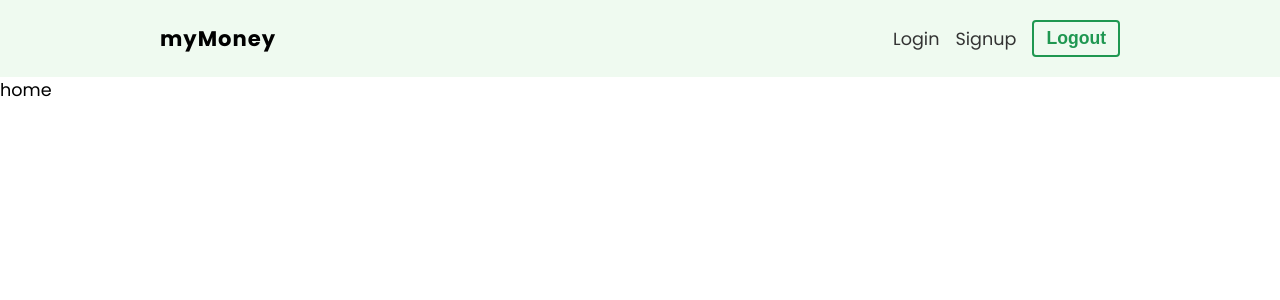
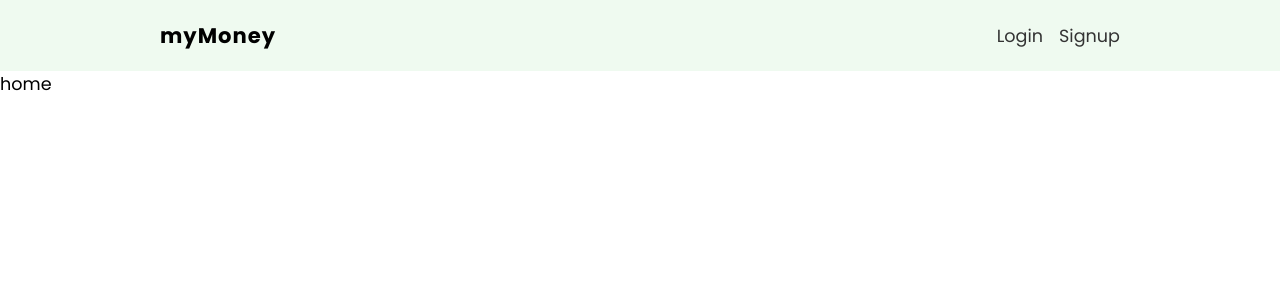
Before and after one commit to marksav85/my-money, a React (Vite) app: page / in a window 1280 px wide. Shown: the top 300 px of the page. Built offline with nearby package versions, Linux system fonts and the light colour scheme.

Commit message:
Refactor Navbar component to conditionally render login and signup links based on user authentication status

```diff
--- a/src/components/Navbar.jsx
+++ b/src/components/Navbar.jsx
@@ -1,26 +1,38 @@
 import { Link } from "react-router-dom";
 import { useLogout } from "../hooks/useLogout";
+import { useAuthContext } from "../hooks/useAuthContext";
 
+// styles
 import styles from "./Navbar.module.css";
 
 export default function Navbar() {
   const { handleLogout } = useLogout();
+  const { user } = useAuthContext();
 
   return (
     <nav className={styles.navbar}>
       <ul>
         <li className={styles.title}>myMoney</li>
+        {!user && (
+          <>
             <li>
               <Link to="/login">Login</Link>
             </li>
             <li>
               <Link to="/signup">Signup</Link>
             </li>
+          </>
+        )}
+        {user && (
+          <>
+            <li>Hello, {user.displayName}</li>
             <li>
               <button className="btn" onClick={handleLogout}>
                 Logout
               </button>
             </li>
+          </>
+        )}
       </ul>
     </nav>
   );
```
Lines whose indentation alone changed are shown as unchanged.
